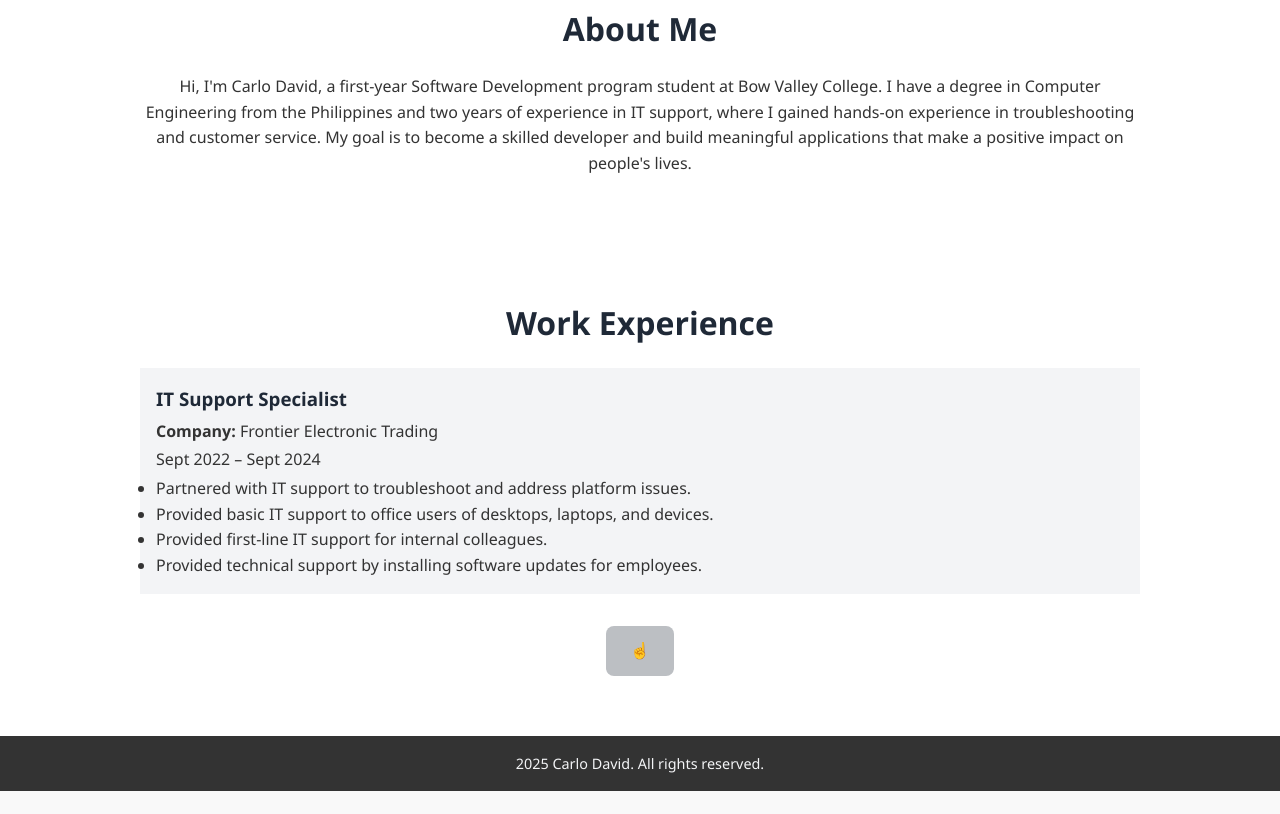
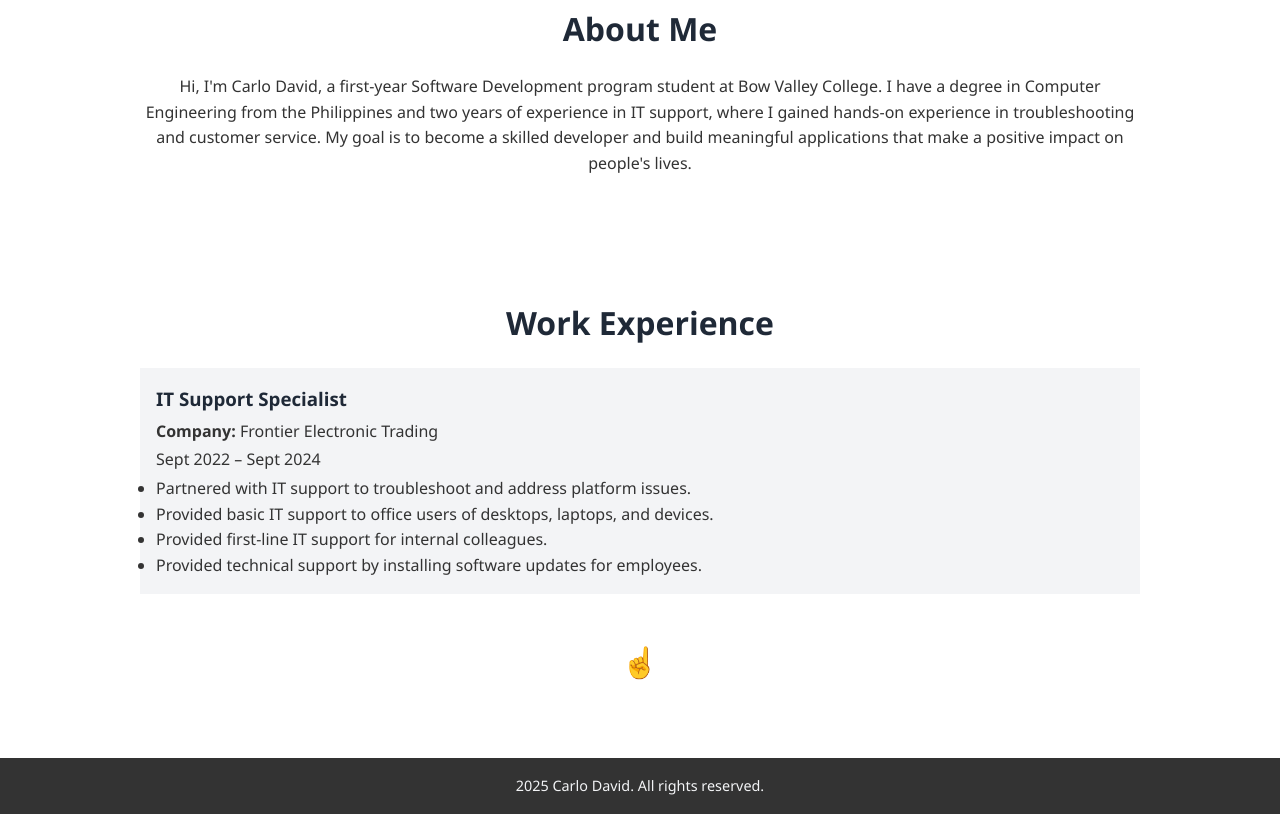
Before and after one commit to Carlodaviddd/final-project, a plain HTML site: page index.html in a window 1280 px wide. Shown: the part 855-1669 px from the top of the page. Before the commit the page ends 1646 px from the top, so only its background shows below. Drawn offline with Linux system fonts and the light colour scheme.

Commit message:
Update style.css

```diff
--- a/style.css
+++ b/style.css
@@ -93,18 +93,12 @@ html {
   background-color: #ced8ed;
 }
 
-.btn2{
+.btn2 {
   display: inline-block;
-  background-color: #bcbfc3;
   color: #1f2937;
   padding: 0.75rem 1.5rem;
-  border-radius: 8px;
-  font-weight: 600;
+  font-size: 30px;
   text-decoration: none;
-}
-
-.btn2:hover {
-  background-color: #ced8ed;
 }
 
 /* About me and Job section */
```
